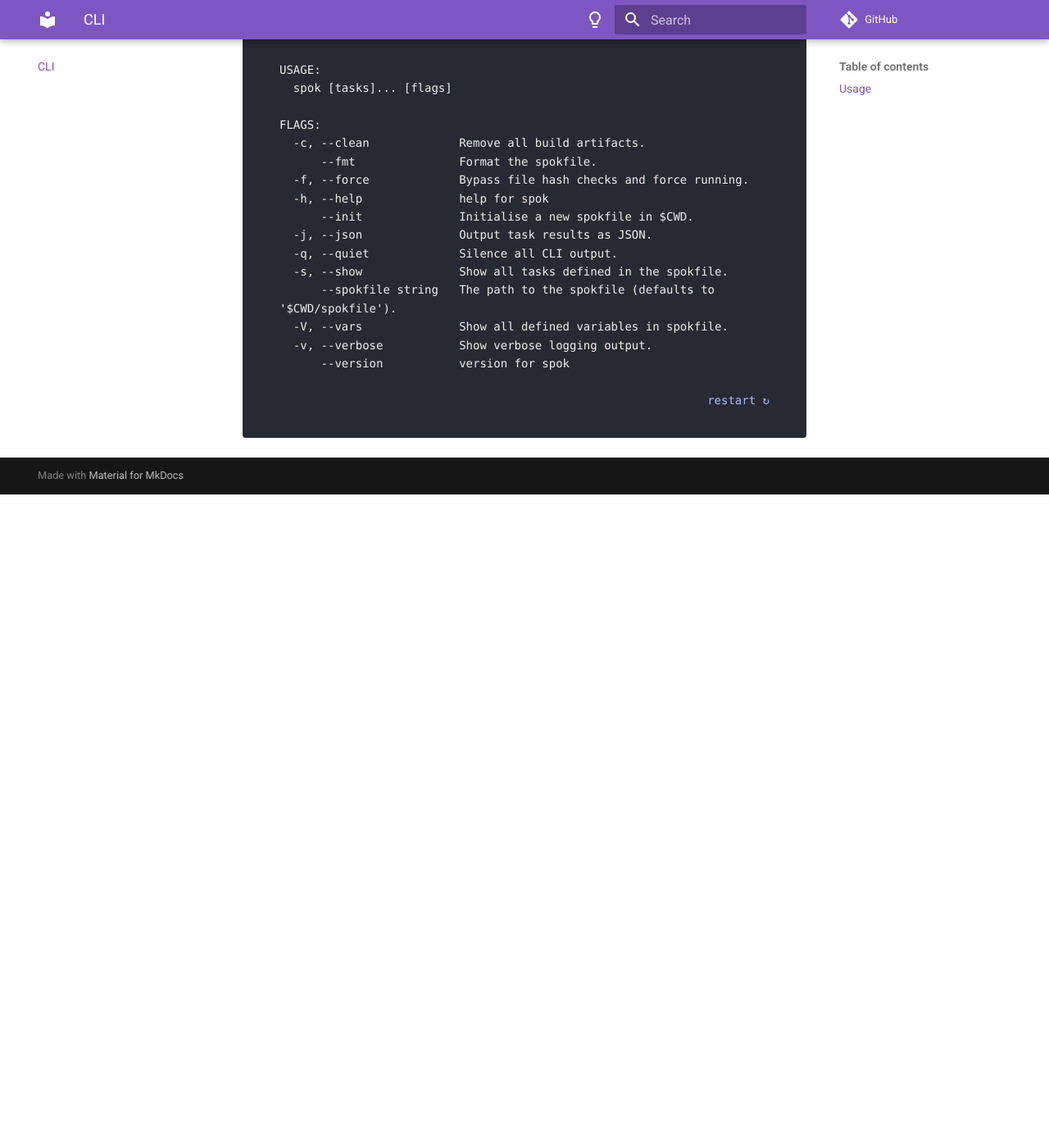
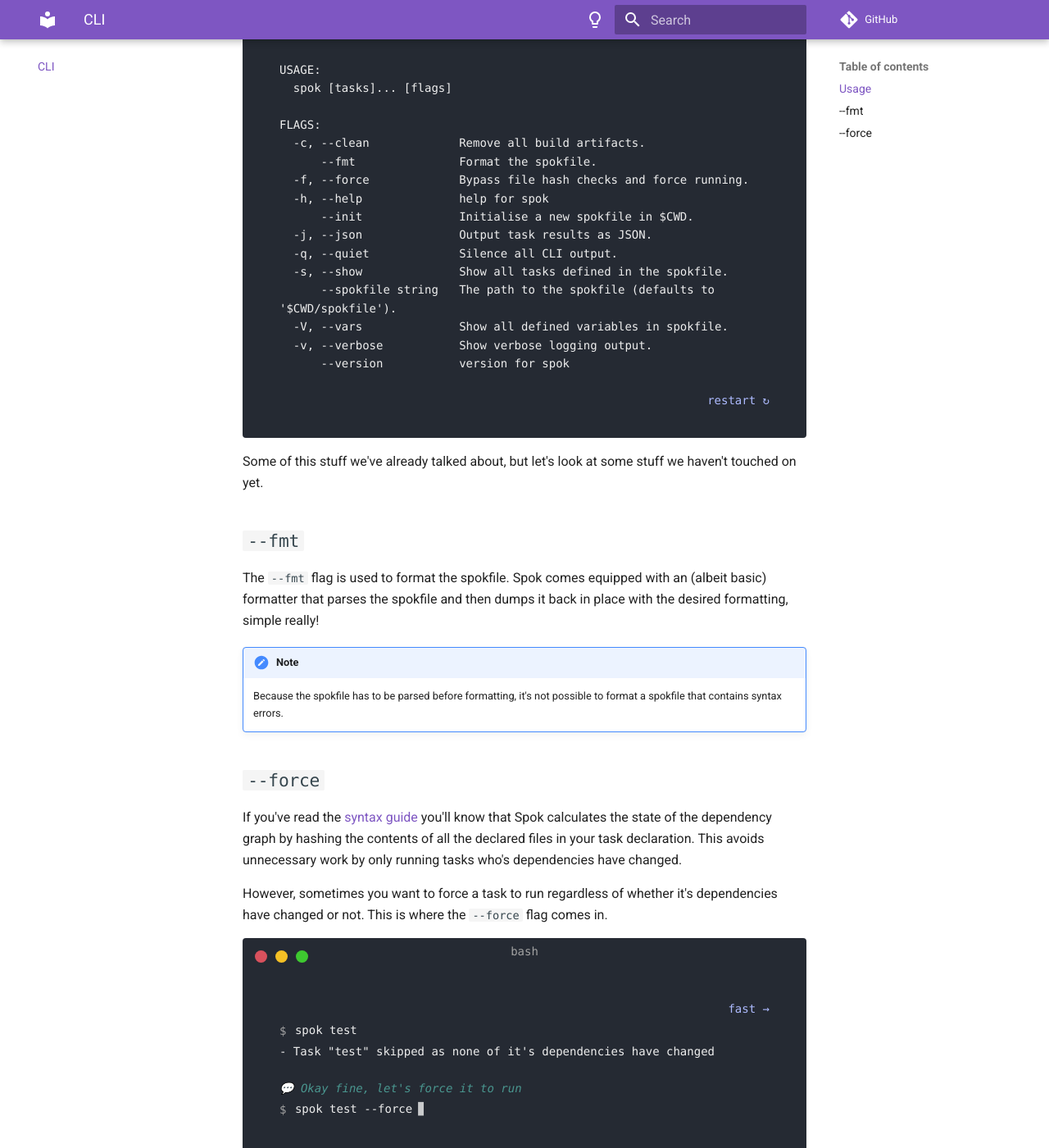
Before and after one commit to FollowTheProcess/spok, an MkDocs documentation site: the page built from docs/src/cli.md, in a window 1280 px wide and 1400 px high, scrolled down 800 px. Shown: the whole window at 82% size. Built offline with MkDocs 1.6.1 and Material for MkDocs 9.7.7, drawn with Linux system fonts in a browser that asks for light colours; some web fonts are replaced; comment, search, counter and statistics services are not loaded; before the commit the page ends 1403 px from its top, so only the background shows below that.

Commit message:
Add CLI section to docs

````diff
--- a/docs/src/cli.md
+++ b/docs/src/cli.md
@@ -46,3 +46,52 @@ FLAGS:
 ```
 
 </div>
+
+Some of this stuff we've already talked about, but let's look at some stuff we haven't touched on yet.
+
+## `--fmt`
+
+The `--fmt` flag is used to format the spokfile. Spok comes equipped with an (albeit basic) formatter that parses the spokfile
+and then dumps it back in place with the desired formatting, simple really!
+
+!!! note
+
+    Because the spokfile has to be parsed before formatting, it's not possible to format a spokfile that contains syntax errors.
+
+## `--force`
+
+If you've read the [syntax guide](syntax.md) you'll know that Spok calculates the state of the dependency graph by hashing the contents of
+all the declared files in your task declaration. This avoids unnecessary work by only running tasks who's dependencies have changed.
+
+However, sometimes you want to force a task to run regardless of whether it's dependencies have changed or not. This is where the `--force` flag comes in.
+
+<div class="termy">
+
+```console
+$ spok test
+- Task "test" skipped as none of it's dependencies have changed
+
+// Okay fine, let's force it to run
+$ spok test --force
+
+ok   github.com/FollowTheProcess/spok/ast (cached)
+ok   github.com/FollowTheProcess/spok/builtins (cached)
+ok   github.com/FollowTheProcess/spok/cache (cached)
+?    github.com/FollowTheProcess/spok/cli/app [no test files]
+?    github.com/FollowTheProcess/spok/cli/cmd [no test files]
+ok   github.com/FollowTheProcess/spok/cmd/spok (cached)
+ok   github.com/FollowTheProcess/spok/file (cached)
+ok   github.com/FollowTheProcess/spok/graph (cached)
+ok   github.com/FollowTheProcess/spok/hash (cached)
+?    github.com/FollowTheProcess/spok/iostream [no test files]
+ok   github.com/FollowTheProcess/spok/lexer (cached)
+?    github.com/FollowTheProcess/spok/logger [no test files]
+ok   github.com/FollowTheProcess/spok/parser (cached)
+ok   github.com/FollowTheProcess/spok/shell (cached)
+ok   github.com/FollowTheProcess/spok/task (cached)
+ok   github.com/FollowTheProcess/spok/token (cached)
+
+✅ Task "test" completed successfully
+```
+
+</div>
````
